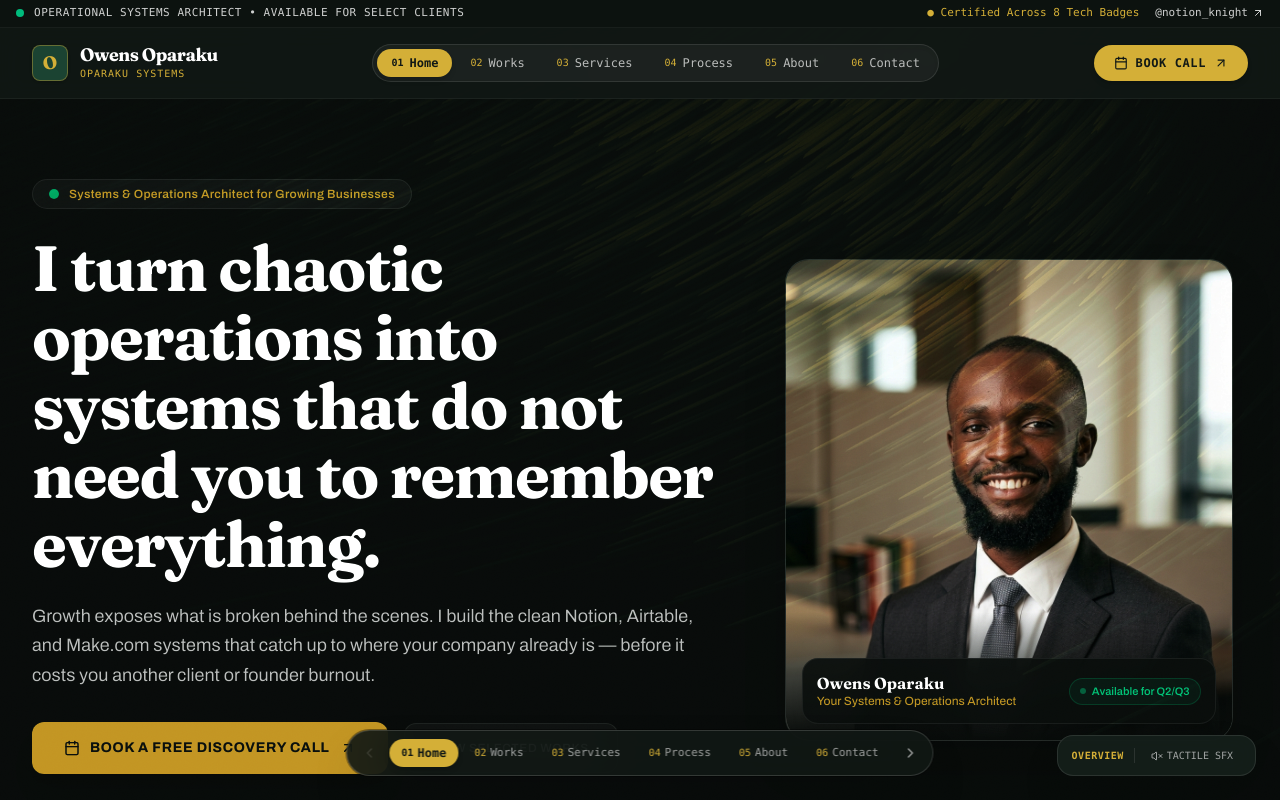
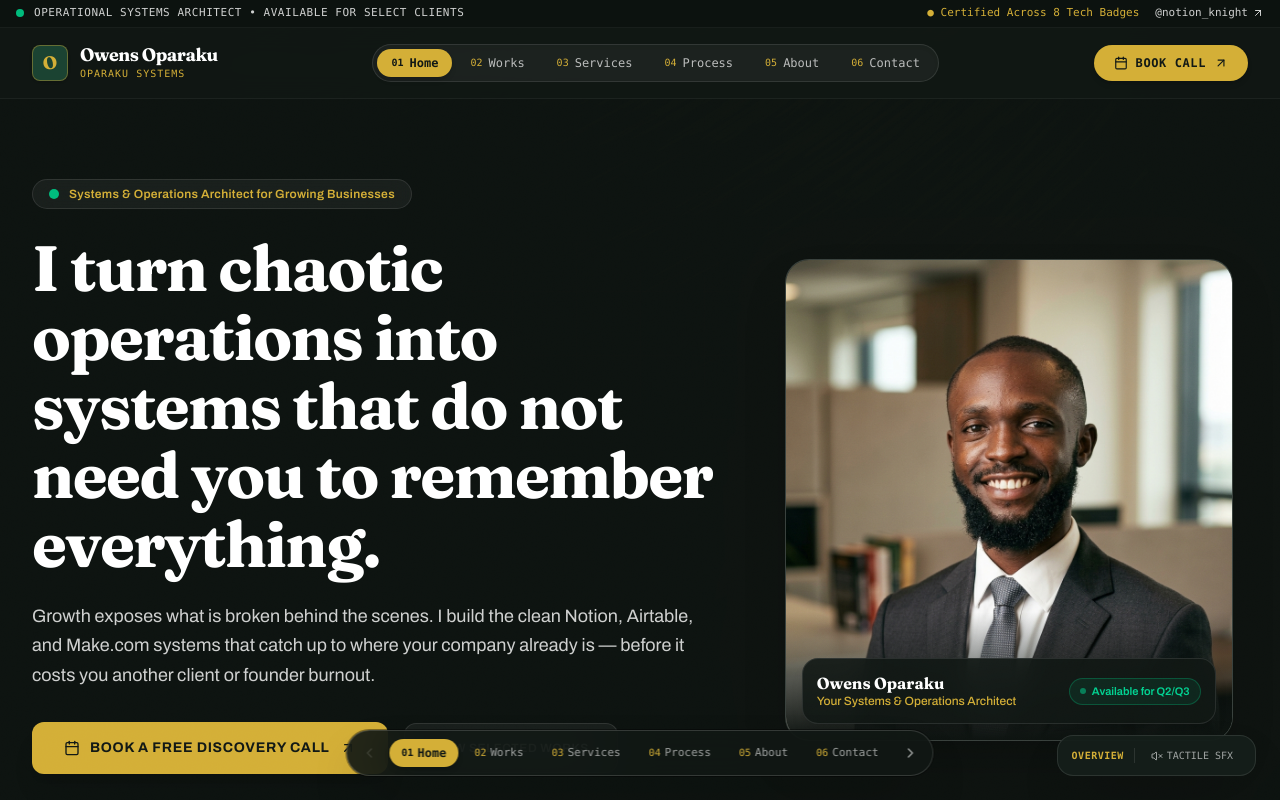
Before and after one commit to ifeanyiowens/Knight-Workspace, a React (Vite) app: page / in a window 1280 px wide. Shown: the top 800 px of the page. Built offline with nearby package versions, Linux system fonts and the light colour scheme.

Commit message:
Keep cards fully opaque, only reveal background image around section edges

```diff
--- a/src/App.tsx
+++ b/src/App.tsx
@@ -74,7 +74,7 @@ export default function App() {
   };
 
   return (
-    <div className="min-h-screen bg-[#0D1310] text-[#EDEDEA] font-sans selection:bg-[#D4AF37]/30 selection:text-[#D4AF37] relative flex flex-col justify-between">
+    <div className="min-h-screen bg-[#0D1310]/95 text-[#EDEDEA] font-sans selection:bg-[#D4AF37]/30 selection:text-[#D4AF37] relative flex flex-col justify-between">
       {/* Custom smooth tracking cursor */}
       <CustomCursor />
 
--- a/src/components/Hero.tsx
+++ b/src/components/Hero.tsx
@@ -17,7 +17,7 @@ export const Hero: React.FC<HeroProps> = ({ onOpenBooking }) => {
   };
 
   return (
-    <section className="relative pt-12 pb-20 md:pt-20 md:pb-28 bg-[#0E1411] text-[#EDEDEA] overflow-hidden border-b border-white/10">
+    <section className="relative pt-12 pb-20 md:pt-20 md:pb-28 bg-[#0E1411]/88 text-[#EDEDEA] overflow-hidden border-b border-white/10">
       {/* Ambient warm background glows */}
       <div className="absolute top-10 left-1/4 w-[500px] h-[500px] bg-[#1B4332]/40 rounded-full blur-[140px] pointer-events-none -z-10" />
       <div className="absolute bottom-10 right-10 w-[450px] h-[450px] bg-[#D4AF37]/15 rounded-full blur-[120px] pointer-events-none -z-10" />
--- a/src/components/SiteBackground.tsx
+++ b/src/components/SiteBackground.tsx
@@ -4,14 +4,14 @@ import bgStreaks from '../assets/bg-streaks.webp';
 export const SiteBackground: React.FC = () => {
   return (
     <div
-      className="fixed inset-0 z-30 pointer-events-none mix-blend-soft-light"
+      className="fixed inset-0 -z-10 pointer-events-none"
       aria-hidden="true"
       style={{
         backgroundImage: `url(${bgStreaks})`,
         backgroundSize: 'cover',
         backgroundPosition: 'top right',
         backgroundRepeat: 'no-repeat',
-        opacity: 0.5,
+        opacity: 0.9,
       }}
     />
   );
--- a/src/components/StatsBar.tsx
+++ b/src/components/StatsBar.tsx
@@ -17,7 +17,7 @@ export const StatsBar: React.FC = () => {
   };
 
   return (
-    <section className="py-16 bg-[#0C120F] text-[#EDEDEA] border-b border-white/10">
+    <section className="py-16 bg-[#0C120F]/88 text-[#EDEDEA] border-b border-white/10">
       <div className="max-w-7xl mx-auto px-4 sm:px-6 lg:px-8">
 
         {/* Header Tag */}
--- a/src/pages/AboutPage.tsx
+++ b/src/pages/AboutPage.tsx
@@ -89,7 +89,7 @@ export const AboutPage: React.FC<AboutPageProps> = ({ onOpenBooking, onNavigate
     <div className="w-full bg-[#0D1310] text-[#EDEDEA]">
 
       {/* Header Banner */}
-      <section className="py-20 md:py-24 bg-[#111815] border-b border-white/10 relative overflow-hidden">
+      <section className="py-20 md:py-24 bg-[#111815]/88 border-b border-white/10 relative overflow-hidden">
         <div className="absolute top-0 right-10 w-[500px] h-[500px] bg-[#1B4332]/35 rounded-full blur-[140px] pointer-events-none -z-10" />
 
         <div className="max-w-7xl mx-auto px-4 sm:px-6 lg:px-8">
--- a/src/pages/ContactPage.tsx
+++ b/src/pages/ContactPage.tsx
@@ -68,7 +68,7 @@ export const ContactPage: React.FC<ContactPageProps> = ({ onOpenBooking, onNavig
     <div className="w-full bg-[#0D1310] text-[#EDEDEA]">
 
       {/* Header Banner */}
-      <section className="py-20 md:py-24 bg-[#111815] border-b border-white/10 relative overflow-hidden">
+      <section className="py-20 md:py-24 bg-[#111815]/88 border-b border-white/10 relative overflow-hidden">
         <div className="absolute top-0 right-1/3 w-[500px] h-[500px] bg-[#D4AF37]/15 rounded-full blur-[140px] pointer-events-none -z-10" />
 
         <div className="max-w-7xl mx-auto px-4 sm:px-6 lg:px-8">
--- a/src/pages/HomePage.tsx
+++ b/src/pages/HomePage.tsx
@@ -58,7 +58,7 @@ export const HomePage: React.FC<HomePageProps> = ({ onOpenBooking, onNavigate })
       <StatsBar />
 
       {/* 4. Problem & Diagnostic Showcase with Before/After Slider */}
-      <section className="py-20 bg-[#111815] text-[#EDEDEA] border-b border-white/10 relative overflow-hidden">
+      <section className="py-20 bg-[#111815]/88 text-[#EDEDEA] border-b border-white/10 relative overflow-hidden">
         <div className="max-w-7xl mx-auto px-4 sm:px-6 lg:px-8">
 
           <div className="flex flex-col md:flex-row md:items-end justify-between gap-6 pb-10 mb-8 border-b border-white/10">
@@ -135,7 +135,7 @@ export const HomePage: React.FC<HomePageProps> = ({ onOpenBooking, onNavigate })
       </section>
 
       {/* 5. Featured Works Preview (3 Top Architectures) */}
-      <section className="py-20 bg-[#0E1411] text-[#EDEDEA] border-b border-white/10 relative">
+      <section className="py-20 bg-[#0E1411]/88 text-[#EDEDEA] border-b border-white/10 relative">
         <div className="max-w-7xl mx-auto px-4 sm:px-6 lg:px-8">
 
           <div className="flex flex-col md:flex-row md:items-end justify-between gap-6 pb-10 mb-10 border-b border-white/10">
@@ -231,14 +231,14 @@ export const HomePage: React.FC<HomePageProps> = ({ onOpenBooking, onNavigate })
       </section>
 
       {/* 6. Live Systems Simulator Preview */}
-      <section className="py-20 bg-[#111815] text-[#EDEDEA] border-b border-white/10">
+      <section className="py-20 bg-[#111815]/88 text-[#EDEDEA] border-b border-white/10">
         <div className="max-w-7xl mx-auto px-4 sm:px-6 lg:px-8">
           <SystemWorkflowVisualizer />
         </div>
       </section>
 
       {/* 7. Verified Client Proof & Testimonials Spotlight */}
-      <section className="py-20 bg-[#0E1411] text-[#EDEDEA] border-b border-white/10">
+      <section className="py-20 bg-[#0E1411]/88 text-[#EDEDEA] border-b border-white/10">
         <div className="max-w-7xl mx-auto px-4 sm:px-6 lg:px-8">
 
           <div className="flex flex-col md:flex-row md:items-end justify-between gap-6 pb-10 border-b border-white/10">
@@ -299,7 +299,7 @@ export const HomePage: React.FC<HomePageProps> = ({ onOpenBooking, onNavigate })
       </section>
 
       {/* 8. Bottom Page-Turn Call to Action */}
-      <section className="py-20 bg-[#16201B] text-[#EDEDEA] border-b border-white/10 relative overflow-hidden">
+      <section className="py-20 bg-[#16201B]/88 text-[#EDEDEA] border-b border-white/10 relative overflow-hidden">
         <div className="max-w-7xl mx-auto px-4 sm:px-6 lg:px-8">
           <div className="flex flex-col lg:flex-row items-center justify-between gap-8">
             <div>
--- a/src/pages/ProcessPage.tsx
+++ b/src/pages/ProcessPage.tsx
@@ -62,7 +62,7 @@ export const ProcessPage: React.FC<ProcessPageProps> = ({ onOpenBooking, onNavig
     <div className="w-full bg-[#0D1310] text-[#EDEDEA]">
 
       {/* Header Banner */}
-      <section className="py-20 md:py-24 bg-[#111815] border-b border-white/10 relative overflow-hidden">
+      <section className="py-20 md:py-24 bg-[#111815]/88 border-b border-white/10 relative overflow-hidden">
         <div className="absolute top-0 left-1/3 w-[500px] h-[500px] bg-[#1B4332]/35 rounded-full blur-[140px] pointer-events-none -z-10" />
 
         <div className="max-w-7xl mx-auto px-4 sm:px-6 lg:px-8">
--- a/src/pages/ServicesPage.tsx
+++ b/src/pages/ServicesPage.tsx
@@ -56,7 +56,7 @@ export const ServicesPage: React.FC<ServicesPageProps> = ({ onOpenBooking, onNav
     <div className="w-full bg-[#0D1310] text-[#EDEDEA]">
 
       {/* Header Banner */}
-      <section className="py-20 md:py-24 bg-[#111815] border-b border-white/10 relative overflow-hidden">
+      <section className="py-20 md:py-24 bg-[#111815]/88 border-b border-white/10 relative overflow-hidden">
         <div className="absolute top-0 right-1/4 w-[500px] h-[500px] bg-[#1B4332]/35 rounded-full blur-[140px] pointer-events-none -z-10" />
 
         <div className="max-w-7xl mx-auto px-4 sm:px-6 lg:px-8">
--- a/src/pages/WorkPage.tsx
+++ b/src/pages/WorkPage.tsx
@@ -64,7 +64,7 @@ export const WorkPage: React.FC<WorkPageProps> = ({ onOpenBooking, onNavigate })
     <div className="w-full bg-[#0D1310] text-[#EDEDEA]">
 
       {/* Page Header Banner */}
-      <section className="py-20 md:py-24 bg-[#111815] border-b border-white/10 relative overflow-hidden">
+      <section className="py-20 md:py-24 bg-[#111815]/88 border-b border-white/10 relative overflow-hidden">
         <div className="absolute top-0 right-0 w-[500px] h-[500px] bg-[#1B4332]/30 rounded-full blur-[140px] pointer-events-none -z-10" />
 
         <div className="max-w-7xl mx-auto px-4 sm:px-6 lg:px-8">
```
Also changed, not shown: 1 other file (tests, documents, lock files or other folders).
